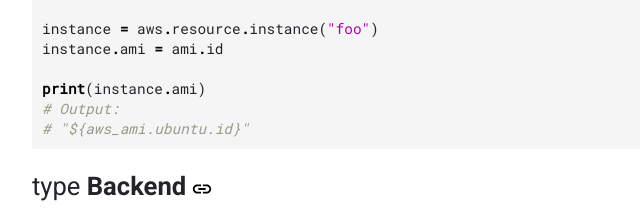
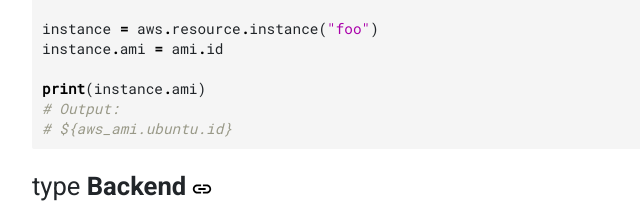
Before and after one commit to mcuadros/ascode, a plain HTML site: page docs/reference/types/index.html in a window 1280 px wide. Shown: the part 4193-4412 px from the top of the page, 383-1023 px from the left. Drawn offline with Linux system fonts and the light colour scheme.

Commit message:
deploy: 29ecfb6c45f598dd92bb4f867c94f9d97b186d63

```diff
--- a/docs/reference/types/index.html
+++ b/docs/reference/types/index.html
@@ -42,7 +42,7 @@ type. And, if the type is a list are indexable.</p><h6 id=properties>Properties<
 
 <span class=k>print</span><span class=p>(</span><span class=n>instance</span><span class=o>.</span><span class=n>ami</span><span class=p>)</span>
 <span class=c1># Output:</span>
-<span class=c1># &#34;${aws_ami.ubuntu.id}&#34;</span>
+<span class=c1># ${aws_ami.ubuntu.id}</span>
 </code></pre></div><h3 id=type-bbackendb>type <b>Backend</b></h3><p>The part of Terraform&rsquo;s core that determines how Terraform stores
 state and performs operations (like plan, apply, import, etc.).
 Terraform has multiple <a href=https://www.terraform.io/docs/backends/index.html>backends</a>
```
